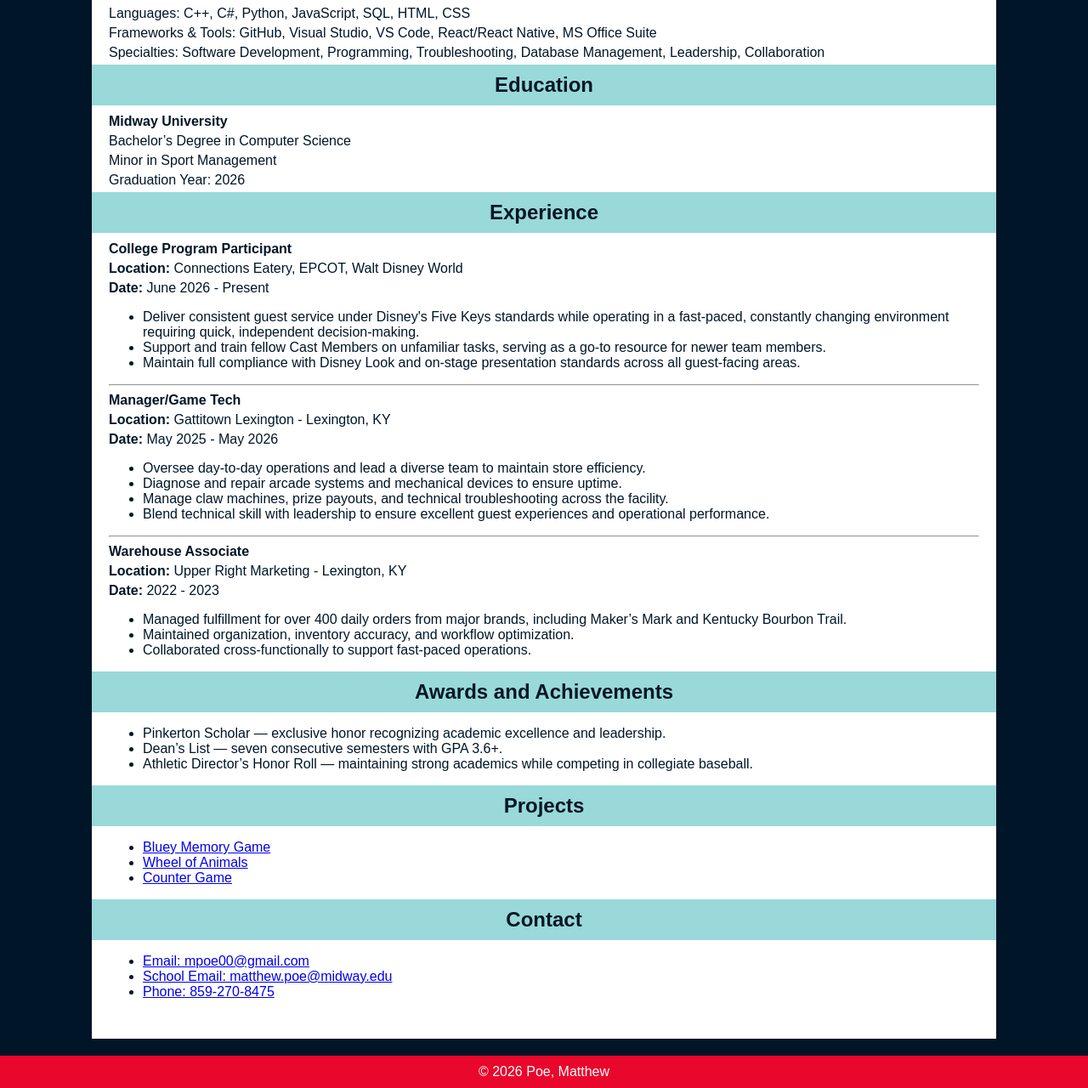
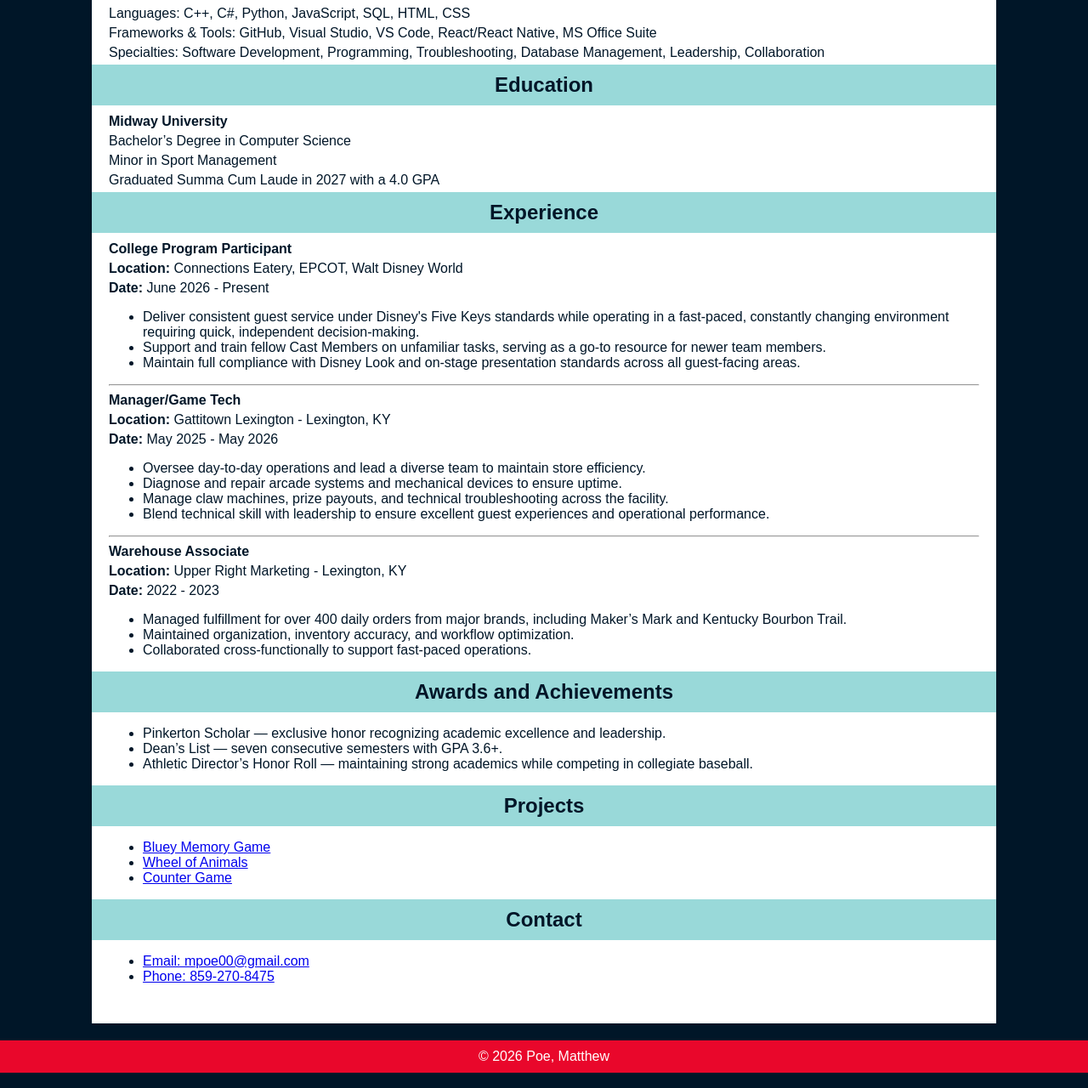
Before and after one commit to mpoe21/CV, a plain HTML site: page index.html in a window 1280 px wide. Shown: the part 367-1647 px from the top of the page at 85% size. Drawn offline with Linux system fonts and the light colour scheme.

Commit message:
Restore index.html with updated CV content
Restored the index.html file with updated content and structure.

```diff
--- a/index.html
+++ b/index.html
@@ -45,7 +45,7 @@
             <p><strong>Midway University</strong></p>
             <p>Bachelor’s Degree in Computer Science</p>
             <p>Minor in Sport Management</p>
-            <p>Graduation Year: 2026</p>
+            <p>Graduated Summa Cum Laude in 2027 with a 4.0 GPA</p>
         </div>
 
         <div id="experience" class="section">
@@ -148,9 +148,6 @@
                     <a href="mailto:mpoe00@gmail.com">Email: mpoe00@gmail.com</a>
                 </li>
                 <li>
-                    <a href="mailto:matthew.poe@midway.edu">School Email: matthew.poe@midway.edu</a>
-                </li>
-                <li>
                     <a href="tel:+18592708475">Phone: 859-270-8475</a>
                 </li>
             </ul>
```
